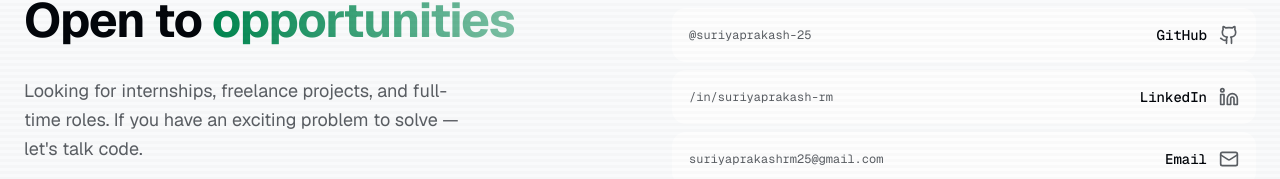
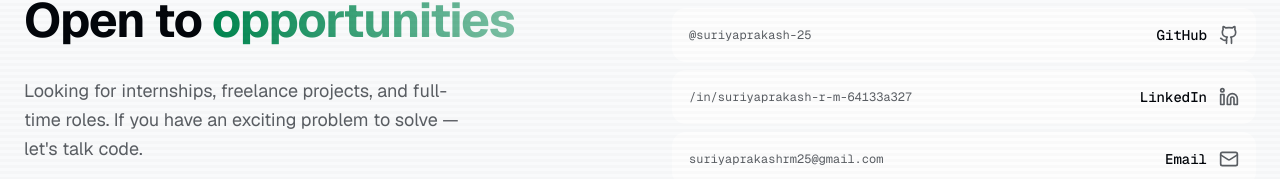
Before and after one commit to suriyaprakash-25/portfolio, a Next.js app: page / in a window 1280 px wide. Shown: the part 6977-7156 px from the top of the page. Built offline with nearby package versions, Linux system fonts and the light colour scheme; no server answers.

Commit message:
Update LinkedIn URL to the correct profile link

```diff
--- a/components/footer.tsx
+++ b/components/footer.tsx
@@ -2,7 +2,7 @@ import { Github, Linkedin, Mail, ExternalLink, Heart } from "lucide-react"
 
 const socialLinks = [
   { label: "GitHub", href: "https://github.com/suriyaprakash-25", handle: "@suriyaprakash-25", icon: Github },
-  { label: "LinkedIn", href: "https://linkedin.com/in/suriyaprakash-rm", handle: "/in/suriyaprakash-rm", icon: Linkedin },
+  { label: "LinkedIn", href: "https://www.linkedin.com/in/suriyaprakash-r-m-64133a327/", handle: "/in/suriyaprakash-r-m-64133a327", icon: Linkedin },
   { label: "Email", href: "https://mail.google.com/mail/?view=cm&fs=1&to=suriyaprakashrm25@gmail.com", handle: "suriyaprakashrm25@gmail.com", icon: Mail },
 ]
 
--- a/components/header.tsx
+++ b/components/header.tsx
@@ -18,7 +18,7 @@ const navItems = [
 
 const socialLinks = [
   { label: "GitHub", href: "https://github.com/suriyaprakash-25", icon: Github },
-  { label: "LinkedIn", href: "https://linkedin.com/in/suriyaprakash-rm", icon: Linkedin },
+  { label: "LinkedIn", href: "https://www.linkedin.com/in/suriyaprakash-r-m-64133a327/", icon: Linkedin },
 ]
 
 export function Header() {
--- a/lib/structured-data.ts
+++ b/lib/structured-data.ts
@@ -53,7 +53,7 @@ export function generatePersonStructuredData() {
     image: 'https://avatars.githubusercontent.com/u/183195307?v=4',
     sameAs: [
       'https://github.com/suriyaprakash-25',
-      'https://linkedin.com/in/suriyaprakash-rm',
+      'https://www.linkedin.com/in/suriyaprakash-r-m-64133a327/',
     ],
     jobTitle: 'Full Stack Developer',
     knowsAbout: ['Web Development', 'AI/ML', 'DevOps', 'Next.js', 'Python', 'MLOps'],
```
